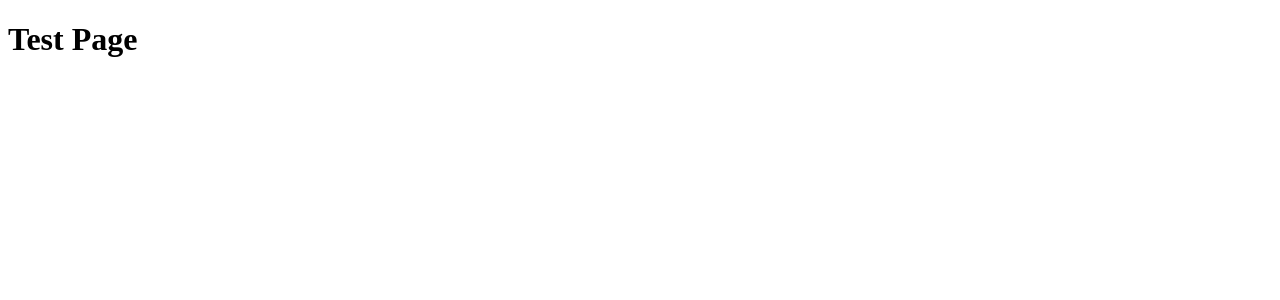
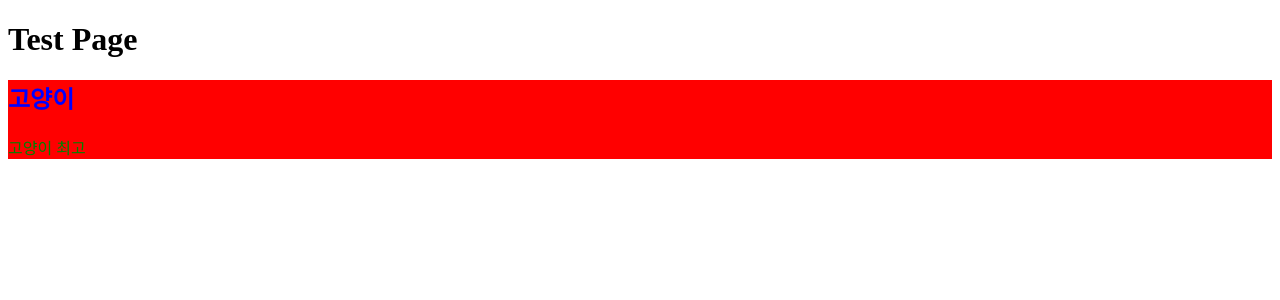
Before and after one commit to KGyeongSeo/burning_space_web, a React (Vite) app: page /test in a window 1280 px wide. Shown: the top 300 px of the page. Built offline with nearby package versions, Linux system fonts and the light colour scheme.

Commit message:
feat: add project card component

```diff
--- /dev/null
+++ b/src/pages/Main/ProjectCard/index.jsx
@@ -0,0 +1,18 @@
+import PropTypes from 'prop-types';
+import React from 'react';
+
+import styles from './style.module.css';
+
+export default function ProjectCard({ title, description }) {
+  return (
+    <div className={styles.all}>
+      <h2 className={styles.title}>{title}</h2>
+      <div>{description}</div>
+    </div>
+  );
+}
+
+ProjectCard.propTypes = {
+  title: PropTypes.string.isRequired,
+  description: PropTypes.string.isRequired,
+};
--- /dev/null
+++ b/src/pages/Main/ProjectCard/style.module.css
@@ -0,0 +1,9 @@
+.all{
+    background-color: red;
+}
+.all div{
+    color: green;
+}
+.title{
+    color: blue;
+}
--- a/src/pages/Test/index.tsx
+++ b/src/pages/Test/index.jsx
@@ -1,9 +1,12 @@
 import React from 'react';
+
+import ProjectCard from '../Main/ProjectCard';
 
 export default function TestPage() {
   return (
     <div>
       <h1>Test Page</h1>
+      <ProjectCard title='고양이' description='고양이 최고' />
     </div>
   );
 }
```
Also changed, not shown: src/pages/Main/index.jsx (renamed from src/pages/Main/index.tsx).
